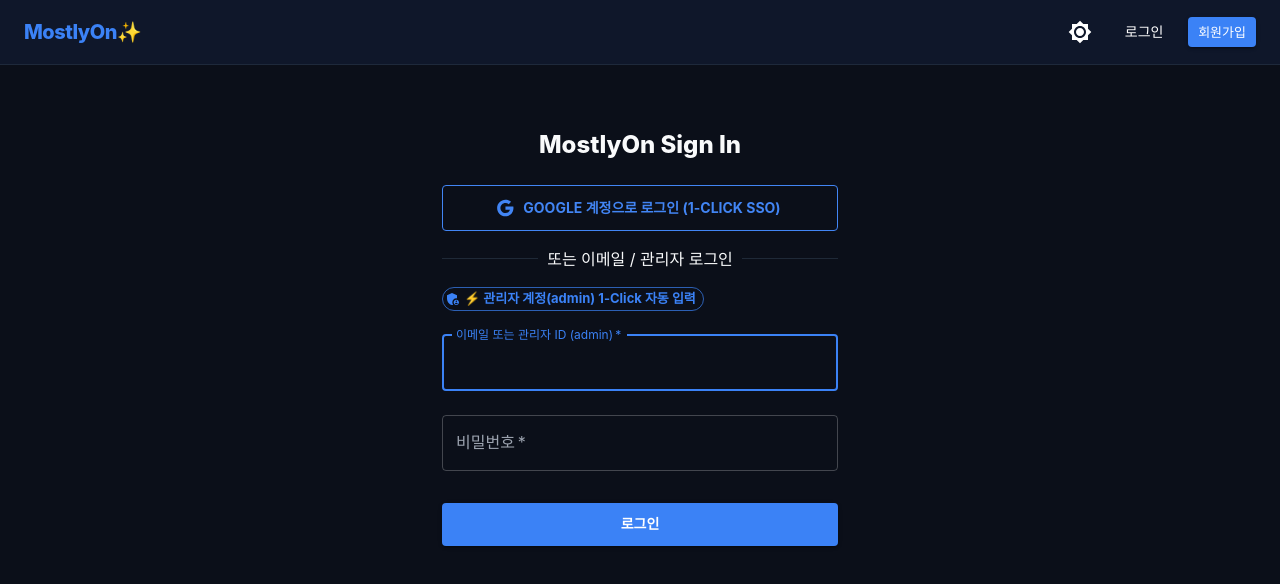
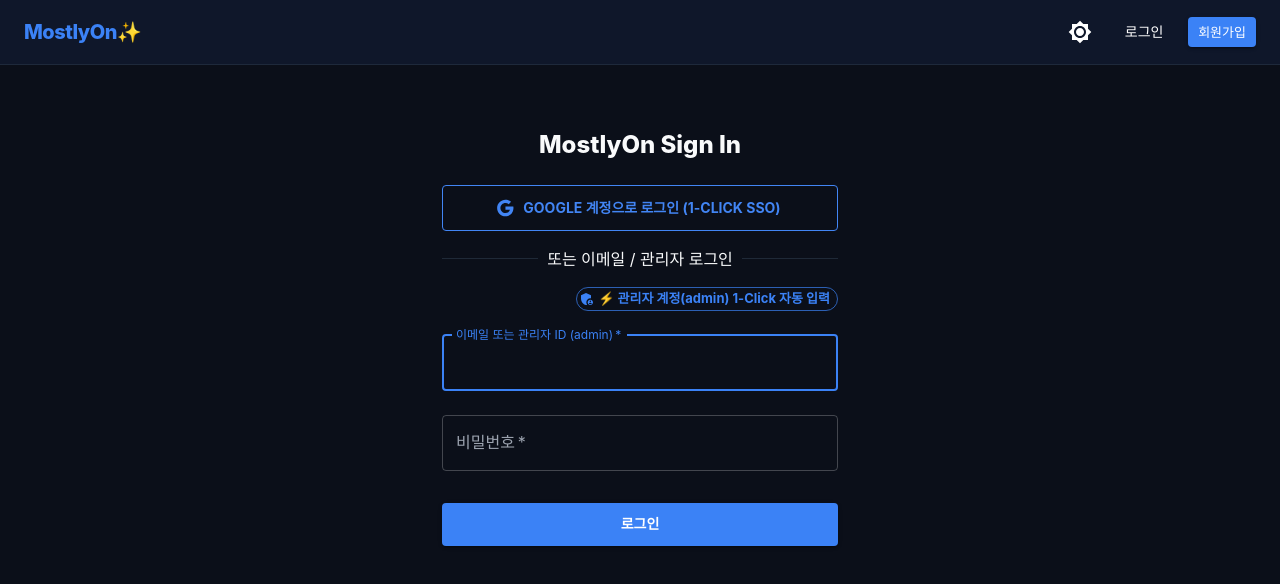
Before and after one commit to Jeffahn0903/myagent, a Next.js app: page /login in a window 1280 px wide. Shown: the top 584 px of the page. Built offline with nearby package versions, Linux system fonts and the light colour scheme; no server answers.

Commit message:
fix: resolve Stack prop in login page

```diff
--- a/src/app/login/page.tsx
+++ b/src/app/login/page.tsx
@@ -115,7 +115,7 @@
               </Alert>
             )}
 
-            <Stack direction="row" justifyContent="flex-end" sx={{ mb: 1 }}>
+            <Stack direction="row" sx={{ justifyContent: 'flex-end', mb: 1 }}>
               <Chip
                 icon={<AdminPanelSettingsIcon style={{ fontSize: 16 }} />}
                 label="⚡ 관리자 계정(admin) 1-Click 자동 입력"
```
